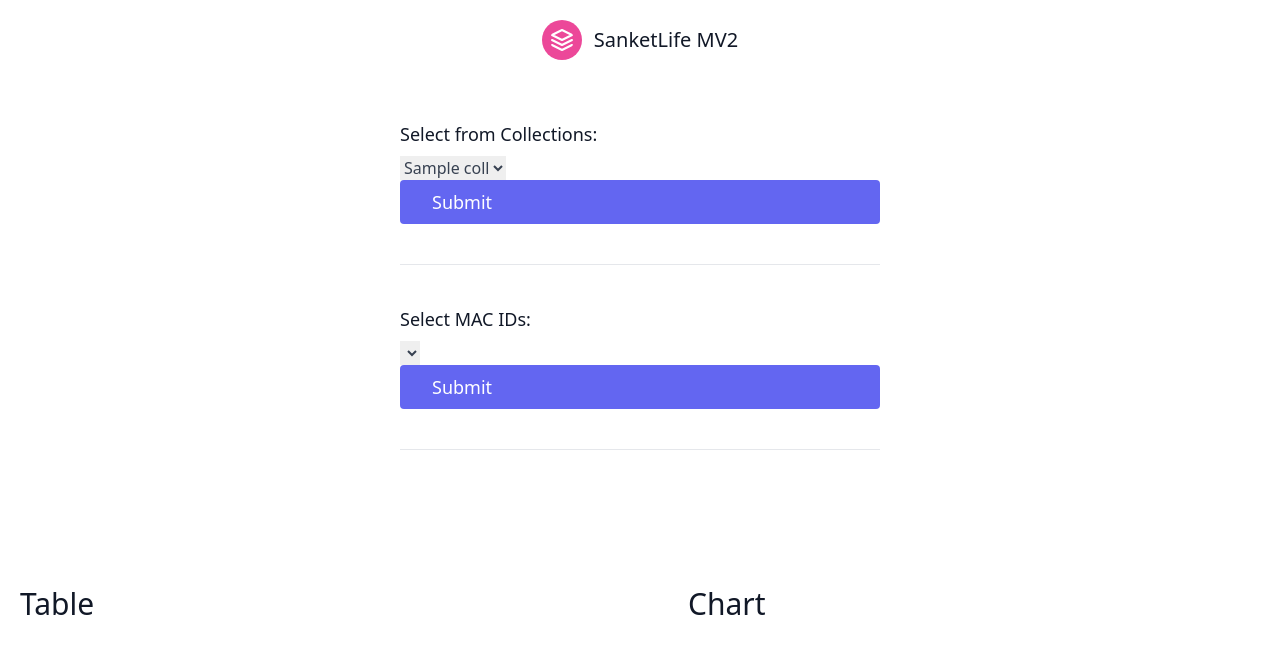
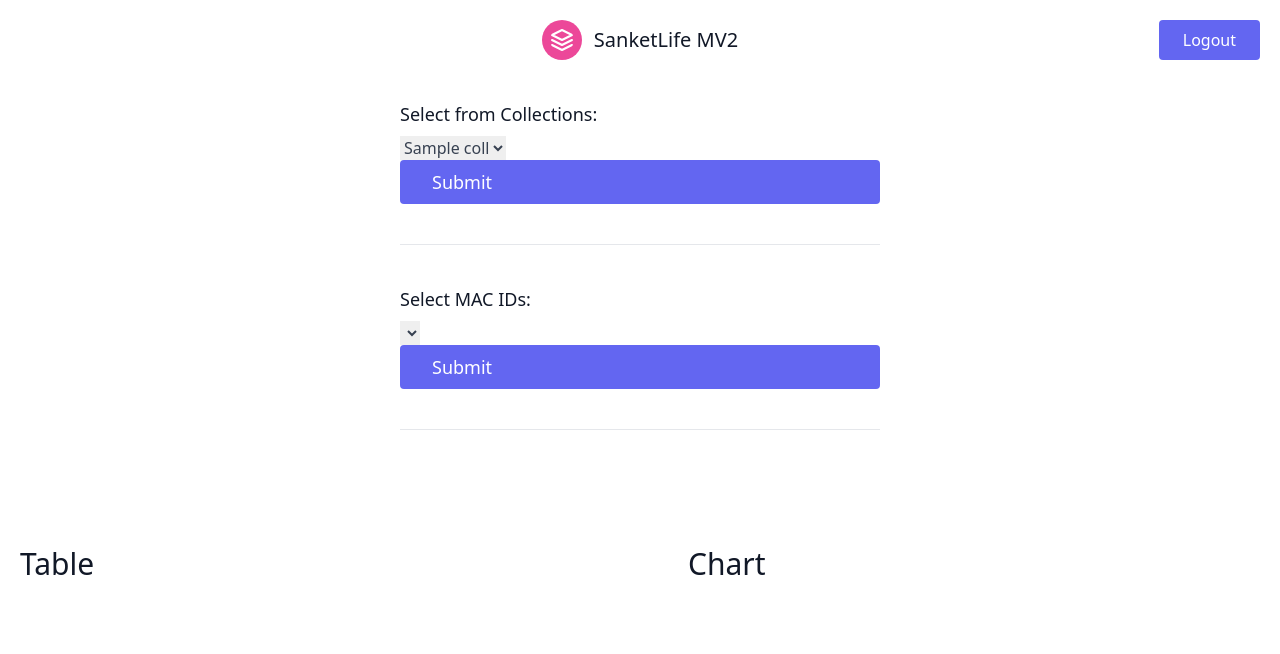
Before and after one commit to agatsa1/mv2dashboard, a Flask app: template app/templates/index.html in a window 1280 px wide. Shown: the top 654 px of the page. Run offline with Flask 2, Linux system fonts and the light colour scheme; the template is opened without the code that fills it: most values are stand-ins (such as "Sample title", 1, 10 or a date in 2020); lists and menus that the app fills with data are empty; some libraries are stand-ins or nearby versions.

Commit message:
Added Logout Button and User

```diff
--- a/app/main.py
+++ b/app/main.py
@@ -37,6 +37,7 @@ class User:
 
 users = []
 users.append(User(username='pg',name='Prashant',password='notadmin'))
+users.append(User(username='agatsa',name='Admin',password='agatsa@57'))
 
 @app.before_request
 def before_request():
--- a/app/templates/index.html
+++ b/app/templates/index.html
@@ -23,6 +23,7 @@
                 <span class="ml-3 text-xl">SanketLife MV2</span>
             </a>
             <div class="lg:w-2/5 inline-flex lg:justify-end ml-5 lg:ml-0">
+                <a href=login ><button class="flex ml-auto text-white bg-indigo-500 border-0 py-2 px-6 focus:outline-none hover:bg-indigo-600 rounded">Logout</button></a>
                 <!--<button
                     class="inline-flex items-center bg-gray-200 border-0 py-1 px-3 focus:outline-none hover:bg-gray-300 rounded text-base mt-4 md:mt-0">Button
                     <svg fill="none" stroke="currentColor" stroke-linecap="round" stroke-linejoin="round"
@@ -61,7 +62,7 @@
     <script src="https://www.gstatic.com/charts/loader.js"></script>
 
     <section class="text-gray-700 body-font">
-        <div class="container px-10 py-10 mx-auto">
+        <div class="container px-10 py-5 mx-auto">
             <!-- Collection Selection div -->
             <div class="flex items-center lg:w-2/5 mx-auto border-b pb-10 mb-10 border-gray-200 sm:flex-row flex-col">
                 <div class="flex-grow sm:text-left text-center mt-6 sm:mt-0">
```
